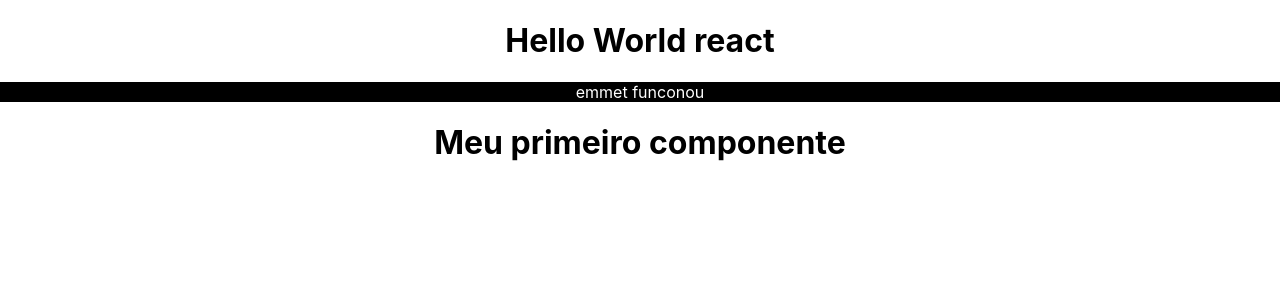
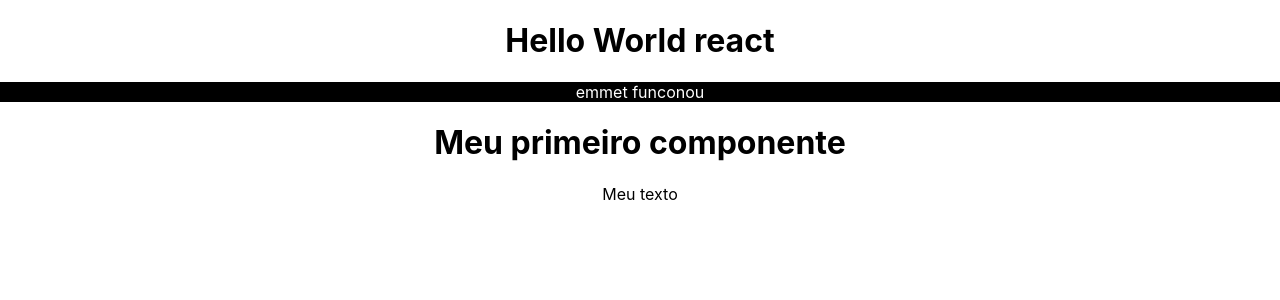
Before and after one commit to antoniolvitall/teste-react, a React (Create React App) app in the folder hello-world/: page / in a window 1280 px wide. Shown: the top 300 px of the page. Built offline with nearby package versions, Linux system fonts and the light colour scheme.

Commit message:
testando

```diff
--- a/hello-world/src/components/FirstComponent.js
+++ b/hello-world/src/components/FirstComponent.js
@@ -2,6 +2,7 @@ const FirstComponent = () => {
     return (
         <div>
             <h1>Meu primeiro componente</h1>
+            <p>Meu texto</p>
         </div>
     );
 };
```
